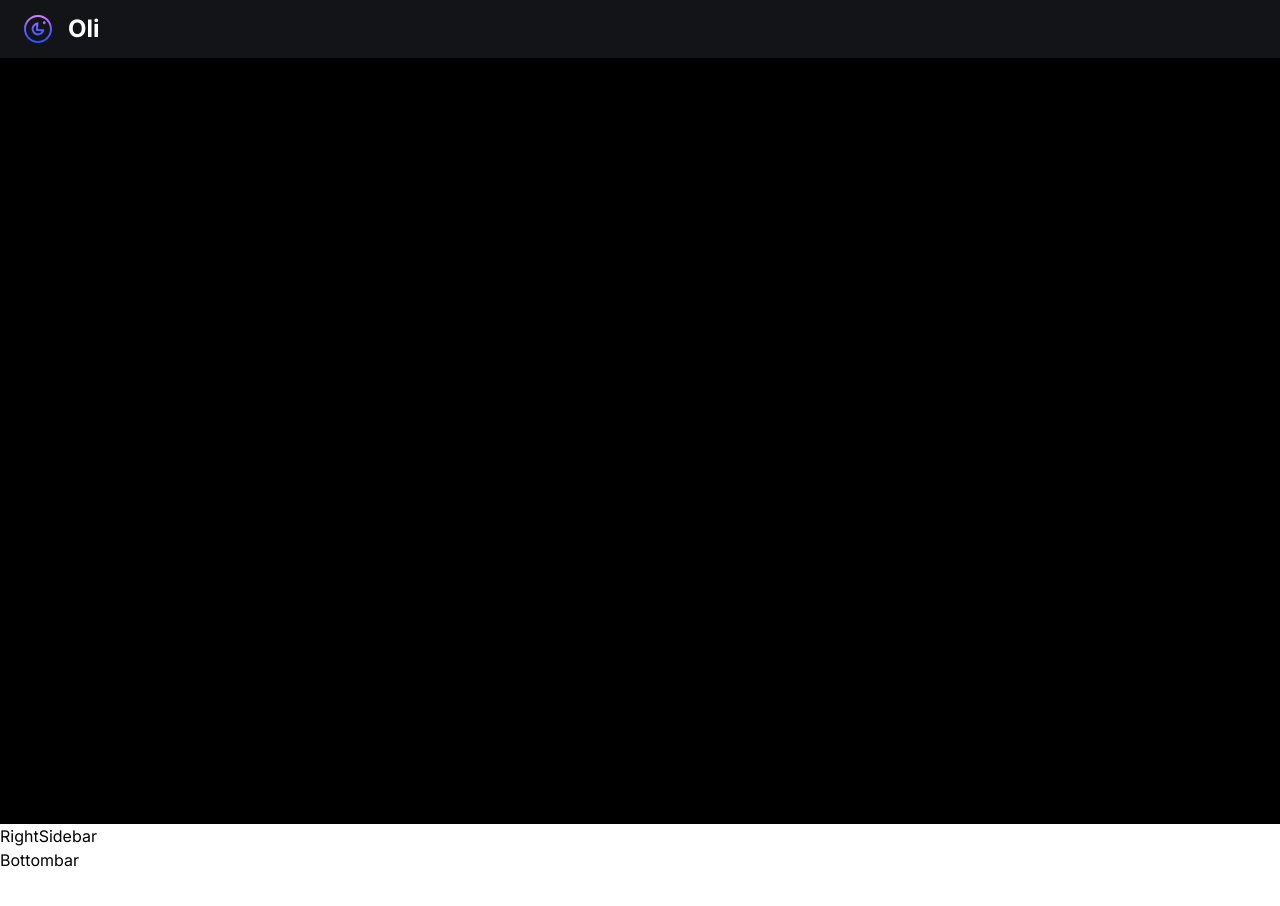
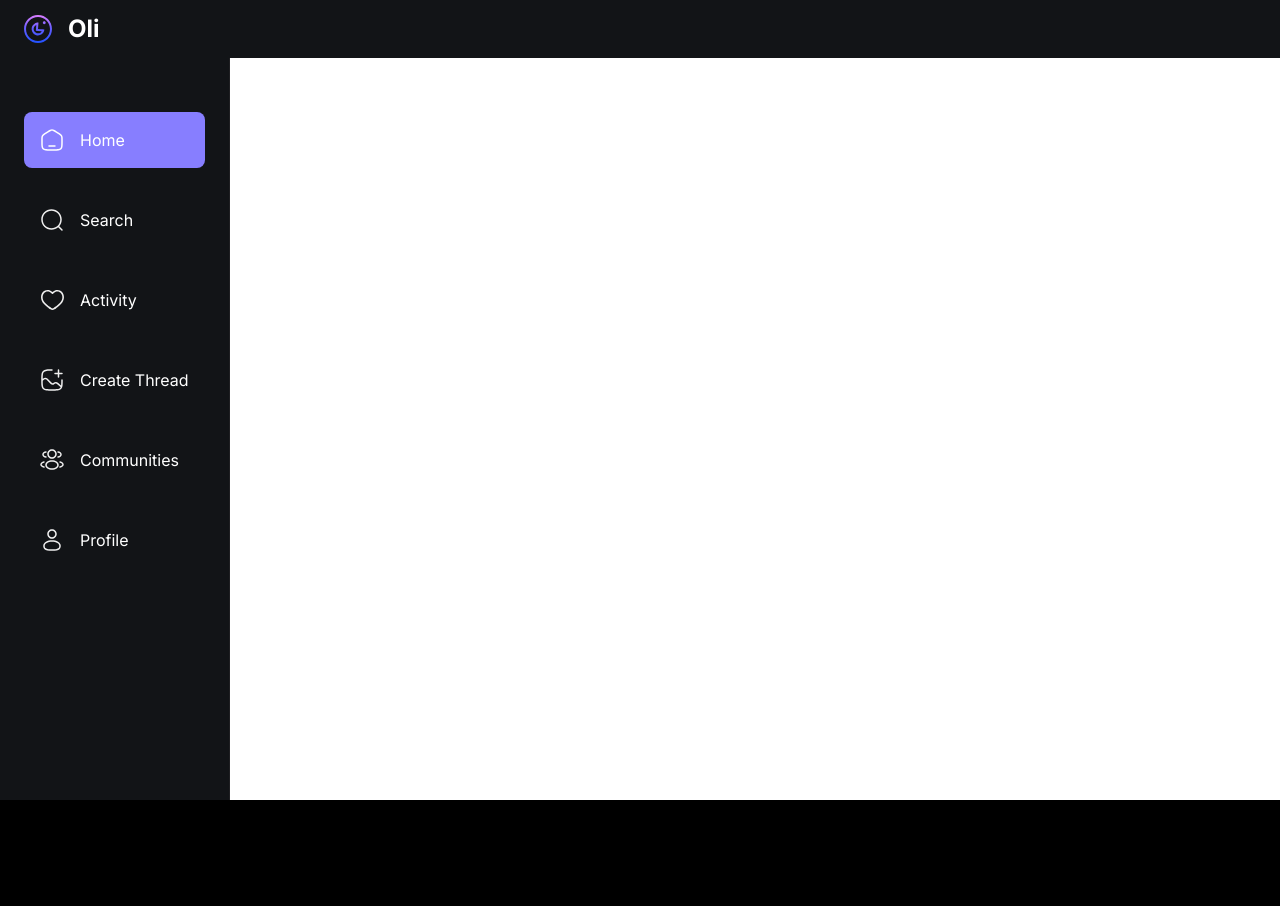
Before and after one commit to emmaGH1/Oli, a Next.js app: page / in a window 1280 px wide. Shown: the top 906 px of the page. Before the commit the page ends 872 px from the top, so only its background shows below. Built offline with nearby package versions, Linux system fonts and the light colour scheme; no server answers.

Commit message:
feat: Complete leftsidebar setup

```diff
--- a/components/shared/LeftSidebar.tsx
+++ b/components/shared/LeftSidebar.tsx
@@ -1,6 +1,65 @@
+"use client";
 
-function LeftSidebar() {
-    return <h1>LeftSidebar</h1>
- }
+import Image from "next/image";
+import Link from "next/link";
+import { usePathname, useRouter } from "next/navigation";
+import { SignOutButton, SignedIn, useAuth } from "@clerk/nextjs";
 
- export default LeftSidebar
+import { sidebarLinks } from "@/constants";
+
+const LeftSidebar = () => {
+  const router = useRouter();
+  const pathname = usePathname();
+
+  const { userId } = useAuth();
+
+  return (
+    <section className='custom-scrollbar leftsidebar'>
+      <div className='flex w-full flex-1 flex-col gap-6 px-6'>
+        {sidebarLinks.map((link) => {
+          const isActive =
+            (pathname.includes(link.route) && link.route.length > 1) ||
+            pathname === link.route;
+
+          if (link.route === "/profile") link.route = `${link.route}/${userId}`;
+
+          return (
+            <Link
+              href={link.route}
+              key={link.label}
+              className={`leftsidebar_link ${isActive && "bg-primary-500 "}`}
+            >
+              <Image
+                src={link.imgURL}
+                alt={link.label}
+                width={24}
+                height={24}
+              />
+
+              <p className='text-light-1 max-lg:hidden'>{link.label}</p>
+            </Link>
+          );
+        })}
+      </div>
+
+      <div className='mt-10 px-6'>
+        <SignedIn>
+          <SignOutButton signOutCallback={() => router.push("/sign-in")}>
+            <div className='flex cursor-pointer gap-4 p-4'>
+              <Image
+                src='/assets/logout.svg'
+                alt='logout'
+                width={24}
+                height={24}
+              />
+
+              <p className='text-light-2 max-lg:hidden'>Logout</p>
+            </div>
+          </SignOutButton>
+        </SignedIn>
+      </div>
+    </section>
+  );
+};
+
+export default LeftSidebar;
```
